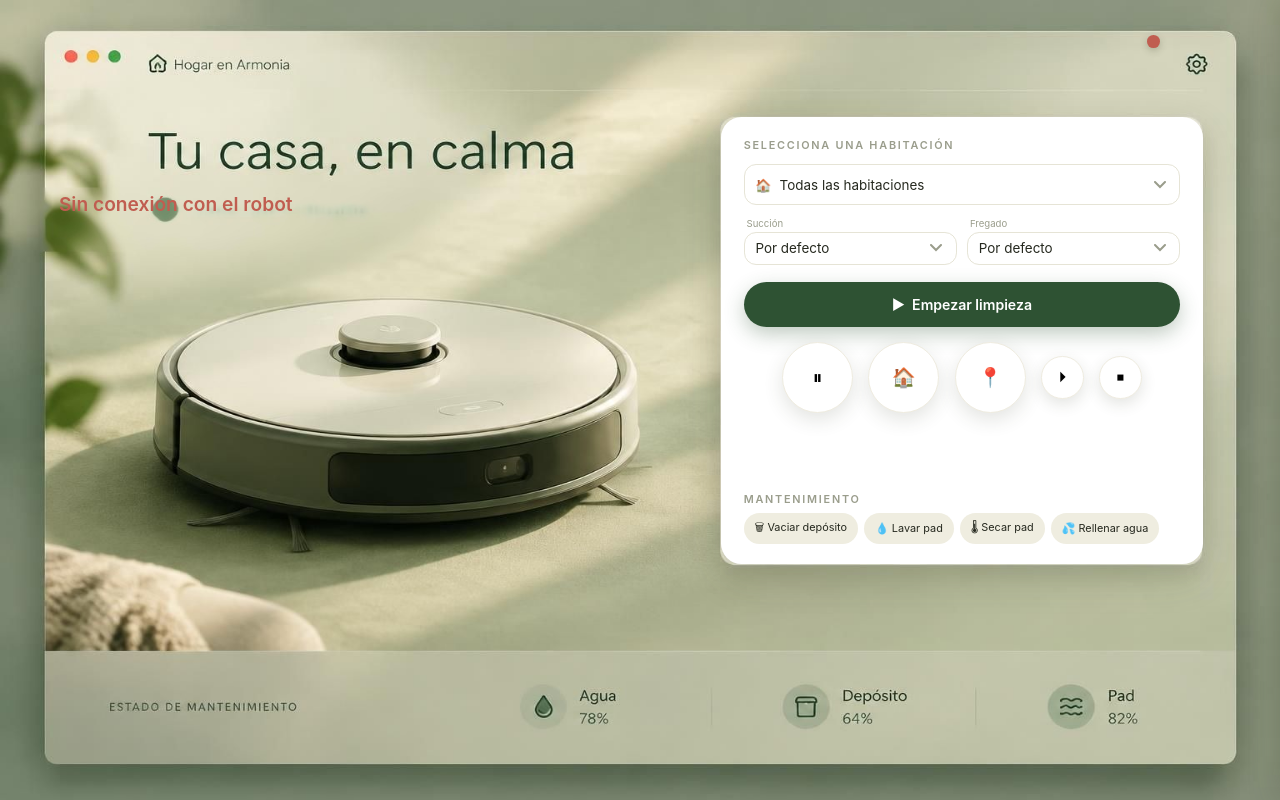
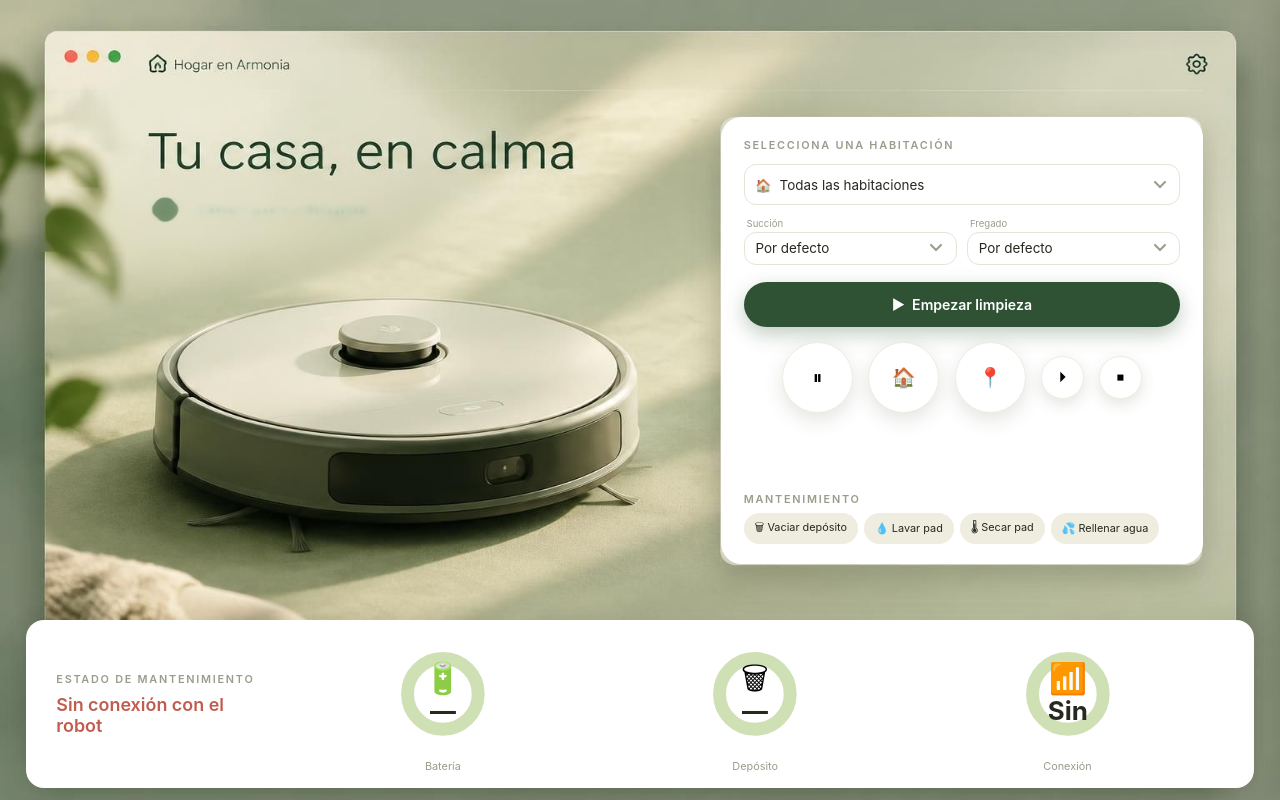
Before and after one commit to homellobu/roomba405-app, a plain HTML site: page roomba/web/index.html in a window 1280 px wide. Drawn offline with Linux system fonts and the light colour scheme; no server answers.

Commit message:
Estado del robot dentro de la tarjeta de mantenimiento y sin punto de conexión
Co-authored-by: homellobu <homellobu@users.noreply.github.com>

```diff
--- a/roomba/web/index.html
+++ b/roomba/web/index.html
@@ -34,13 +34,6 @@
     font-size: 0.85em; letter-spacing: 0.16em; font-weight: 600;
     color: var(--dim); text-transform: uppercase;
   }
-  #statusline {
-    position: absolute; left: 4.6%; top: 24%; width: 34%;
-    font-size: 1.5em; font-weight: 600; color: var(--dim);
-  }
-  #statusline.ok { color: #3f6d3f; }
-  #statusline.warn { color: #a8842f; }
-  #statusline.bad { color: var(--bad); }
   .panel {
     position: absolute; left: 56.3%; top: 14.65%; width: 37.7%; height: 55.9%;
     background: #fff; border-radius: 1.6em;
@@ -81,13 +74,21 @@
   .round.small { width: 2.9em; height: 2.9em; font-size: 1.15em; }
   .round:hover { box-shadow: 0 0.5em 1.4em rgba(60, 65, 40, 0.22); }
   .round:active { transform: scale(0.93); }
-  #conn-dot {
-    position: absolute; right: 9.4%; top: 4.4%;
-    width: 1em; height: 1em; border-radius: 50%; background: var(--dim);
-    box-shadow: 0 0.2em 0.6em rgba(60, 65, 40, 0.25);
+  .maintcard {
+    position: absolute; left: 2%; top: 77.5%; width: 96%; height: 21%;
+    background: #fff; border-radius: 1.4em;
+    box-shadow: 0 0.8em 2.4em rgba(60, 65, 40, 0.14);
+    padding: 1.1em 2.4em;
+    display: flex; align-items: center; gap: 2em;
   }
-  #conn-dot.ok { background: var(--ok); }
-  #conn-dot.bad { background: var(--bad); }
+  .maint-head { width: 16em; flex-shrink: 0; }
+  #statusline { font-size: 1.4em; font-weight: 600; color: var(--dim); margin-top: 0.4em; }
+  #statusline.ok { color: #3f6d3f; }
+  #statusline.warn { color: #a8842f; }
+  #statusline.bad { color: var(--bad); }
+  .rings { display: flex; flex: 1; justify-content: space-around; align-items: center; }
+  .ring { text-align: center; }
+  .ring .lbl { font-size: 0.85em; color: var(--dim); margin-top: 0.25em; }
   #gear-hotspot {
     position: absolute; right: 3.4%; top: 2.6%; width: 4.5%; height: 6.5%;
     cursor: pointer; border-radius: 50%; z-index: 6;
@@ -148,7 +149,6 @@
 </head>
 <body>
 <div id="stage">
-  <div id="statusline">Conectando…</div>
 
   <div class="panel">
     <div class="overlay-label">Selecciona una habitación</div>
@@ -196,14 +196,21 @@
     </div>
   </div>
 
-  <div id="conn-dot" title="Conexión con el robot"></div>
+  <div class="maintcard">
+    <div class="maint-head">
+      <div class="overlay-label">Estado de mantenimiento</div>
+      <div id="statusline">Conectando…</div>
+    </div>
+    <div class="rings">
+      <div class="ring" id="ring-bat-box"></div>
+      <div class="ring" id="ring-bin-box"></div>
+      <div class="ring" id="ring-conn-box"></div>
+    </div>
+  </div>
   <div id="gear-hotspot" title="Ajustes"></div>
 
   <div id="drawer">
     <button id="drawer-close" title="Cerrar">✕</button>
-    <h3>Robot</h3>
-    <div id="robot-info" class="empty">Sin datos todavía.</div>
-
     <h3>Habitaciones</h3>
     <div class="row">
       <button class="btn-pill" id="btn-load-rooms">↻ Actualizar</button>
@@ -237,6 +244,7 @@
 <script>
 const $ = (id) => document.getElementById(id);
 const stage = $("stage");
+const C = 2 * Math.PI * 30;
 const PHASES = {
   "charge": "Cargando", "run": "Limpiando", "stop": "En reposo", "pause": "En pausa",
   "hmUsrDock": "Volviendo a la base", "hmMidMsn": "Volviendo (media misión)",
@@ -271,19 +279,24 @@ async function api(path, body) {
   return data;
 }
 
-function setConn(ok) {
-  $("conn-dot").className = ok ? "ok" : "bad";
+function ring(el, frac, color, icon, value, label) {
+  const off = C * (1 - Math.max(0, Math.min(1, frac)));
+  const R = 4.6;
+  el.innerHTML = `
+    <svg width="${R * 2}em" height="${R * 2}em" viewBox="0 0 100 100" style="width:${R * 2}em;height:${R * 2}em;">
+      <circle cx="50" cy="50" r="30" stroke="var(--ring)" stroke-width="11" fill="#fff"/>
+      <circle cx="50" cy="50" r="30" stroke="${color}" stroke-width="11" fill="none"
+        stroke-linecap="round" stroke-dasharray="${C}" stroke-dashoffset="${off}"
+        transform="rotate(-90 50 50)"/>
+      <text x="50" y="46" text-anchor="middle" font-size="26">${icon}</text>
+      <text x="50" y="72" text-anchor="middle" font-size="22" font-weight="700"
+        fill="var(--text)" font-family="inherit">${value}</text>
+    </svg>
+    <div class="lbl">${label}</div>`;
 }
 
-function robotInfo(st) {
-  const bits = [];
-  const bat = st.batPct;
-  bits.push("Batería: " + (bat !== undefined && bat !== null ? bat + "%" : "—"));
-  const bin = st.bin || null;
-  bits.push("Depósito: " + (!bin ? "—" : bin.full ? "lleno" : bin.present === false ? "ausente" : "OK"));
-  const el = $("robot-info");
-  el.className = "";
-  el.textContent = bits.join(" · ");
+function setConn(ok) {
+  ring($("ring-conn-box"), ok ? 1 : 0, ok ? "var(--ok)" : "var(--bad)", "📶", ok ? "OK" : "Sin", "Conexión");
 }
 
 function updateStatus(st) {
@@ -301,9 +314,21 @@ function updateStatus(st) {
     line.textContent = "Robot en línea";
     line.classList.add("ok");
   }
-  robotInfo(st);
+  const bat = st.batPct;
+  if (bat !== undefined && bat !== null) {
+    const pct = Math.max(0, Math.min(100, bat));
+    const color = pct >= 30 ? "var(--ok)" : pct >= 15 ? "var(--warn)" : "var(--bad)";
+    ring($("ring-bat-box"), pct / 100, color, "🔋", pct + "%", "Batería");
+  } else {
+    ring($("ring-bat-box"), 0, "var(--dim)", "🔋", "—", "Batería");
+  }
+  const bin = st.bin || null;
+  if (!bin) ring($("ring-bin-box"), 0, "var(--dim)", "🗑", "—", "Depósito");
+  else if (bin.full) ring($("ring-bin-box"), 1, "var(--warn)", "🗑", "Lleno", "Depósito");
+  else if (bin.present === false) ring($("ring-bin-box"), 0, "var(--bad)", "🗑", "Ausente", "Depósito");
+  else ring($("ring-bin-box"), 1, "var(--ok)", "🗑", "OK", "Depósito");
   if (m.phase === "run" || m.phase === "charge") {
-    log("Estado: " + (PHASES[m.phase] || m.phase) + (st.batPct !== undefined ? " · batería " + st.batPct + "%" : ""));
+    log("Estado: " + (PHASES[m.phase] || m.phase) + (bat !== undefined ? " · batería " + bat + "%" : ""));
   }
 }
 
@@ -459,6 +484,9 @@ $("btn-load-scheds").addEventListener("click", async () => {
   } catch (e) { log("✗ No se pudieron cargar programaciones: " + e.message); }
 });
 
+ring($("ring-bat-box"), 0, "var(--dim)", "🔋", "—", "Batería");
+ring($("ring-bin-box"), 0, "var(--dim)", "🗑", "—", "Depósito");
+ring($("ring-conn-box"), 0, "var(--dim)", "📶", "—", "Conexión");
 refresh();
 setInterval(refresh, 8000);
 </script>
```
